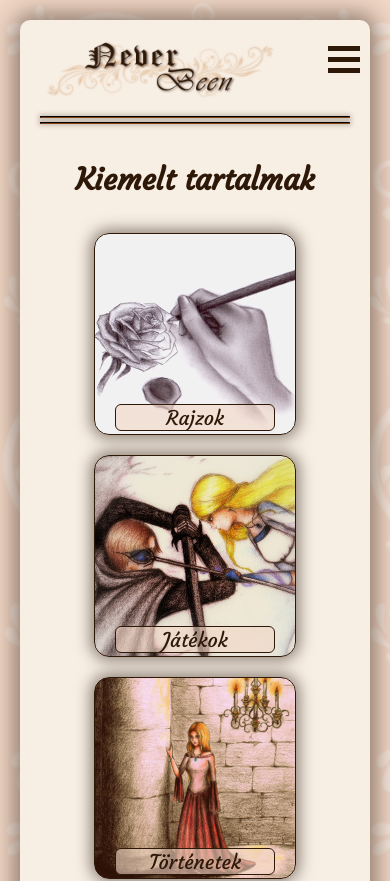
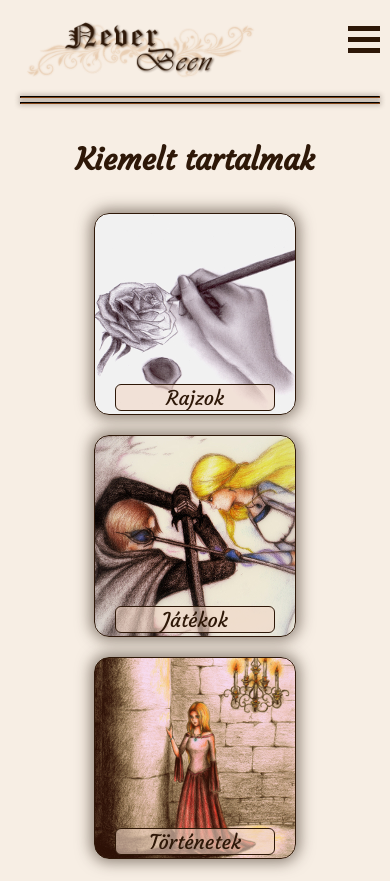
Before and after one commit to Szeba25/nbvue, a Vue app: page / in a window 390 px wide. Shown: the top 881 px of the page. Built offline with nearby package versions, Linux system fonts and the light colour scheme.

Commit message:
Added spacing between story and recipe elements

```diff
--- a/src/App.vue
+++ b/src/App.vue
@@ -153,13 +153,6 @@ p {
     margin: 5px 0px;
 }
 
-hr {
-    margin: 2px 20px 2px 20px;
-    border-color: #2e1808;
-    border-width: 0.5px;
-    box-shadow: 0px 0px 5px 1px #35261a57;
-}
-
 a {
     color: #d48545;
     text-decoration: none;
@@ -176,6 +169,13 @@ a:visited {
 
 .centered {
     text-align: center;
+}
+
+.menu-hr {
+    margin: 2px 10px 2px 20px;
+    border-color: #2e1808;
+    border-width: 0.5px;
+    box-shadow: 0px 0px 5px 1px #35261a57;
 }
 
 /* Faded icons */
@@ -336,6 +336,9 @@ a:visited {
 @media only screen and (max-width: 800px) {
     .main-layout {
         grid-template-rows: min-content min-content min-content min-content;
+        margin: 0px;
+        border-radius: 0px;
+        box-shadow: none;
     }
 }
 
--- a/src/components/RecipesPage.vue
+++ b/src/components/RecipesPage.vue
@@ -2,7 +2,10 @@
     <div class="recipes-content">
         <h2 class="recipes-title centered">Receptek</h2>
         <div class="recipes-list">
-            <router-link v-for="recipe in recipes" v-bind:key="recipe.id" v-bind:to="'recipes/' + recipe.page"><p class="recipe">{{recipe.title}}</p></router-link>
+            <router-link v-for="(recipe, index) in recipes" v-bind:key="recipe.id" v-bind:to="'recipes/' + recipe.page">
+                <p class="recipe">{{recipe.title}}</p>
+                <div v-if="index !== recipes.length-1" class="spacing"></div>
+            </router-link>
         </div>
     </div>
 </template>
@@ -96,4 +99,10 @@ export default {
     transition: 0.3s;
     transition-timing-function: ease;
 }
+
+.spacing {
+    margin: 0px 15px;
+    background-color: #d48545;
+    height: 1px;
+}
 </style>
--- a/src/components/StoriesPage.vue
+++ b/src/components/StoriesPage.vue
@@ -2,7 +2,10 @@
     <div class="stories-content">
         <h2 class="stories-title centered">Történetek</h2>
         <div class="stories-list">
-            <router-link v-for="story in stories" v-bind:key="story.id" v-bind:to="'stories/' + story.page"><p class="story">{{story.title}}</p></router-link>
+            <router-link v-for="(story, index) in stories" v-bind:key="story.id" v-bind:to="'stories/' + story.page">
+                <p class="story">{{story.title}}</p>
+                <div v-if="index !== stories.length-1" class="spacing"></div>
+            </router-link>
         </div>
     </div>
 </template>
@@ -96,4 +99,10 @@ export default {
     transition: 0.3s;
     transition-timing-function: ease;
 }
+
+.spacing {
+    margin: 0px 15px;
+    background-color: #d48545;
+    height: 1px;
+}
 </style>
```
